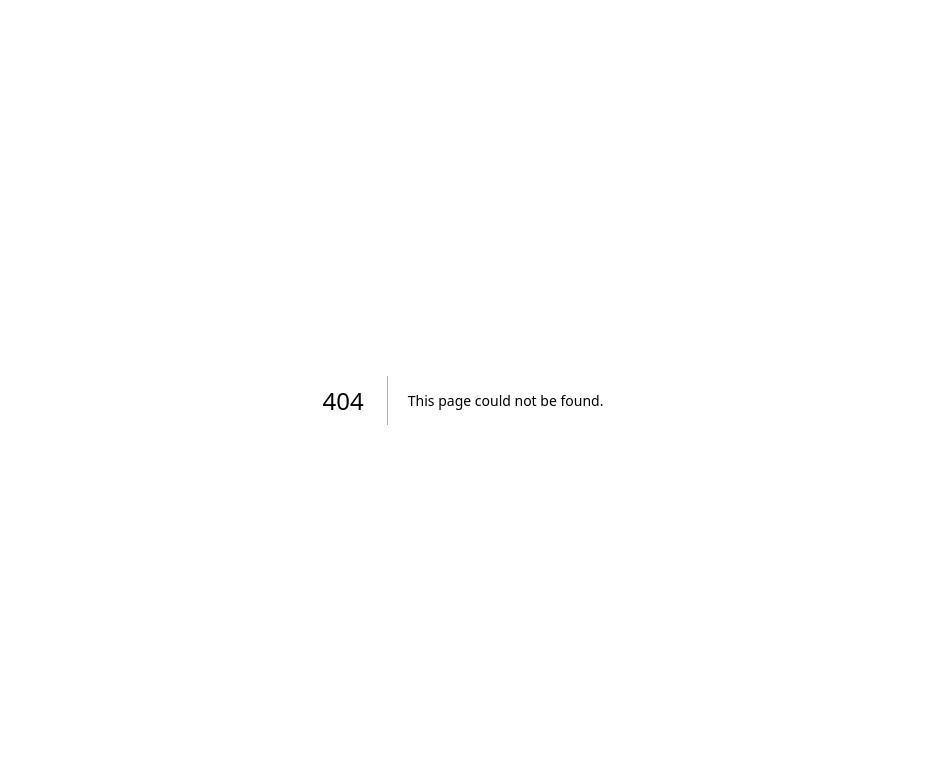
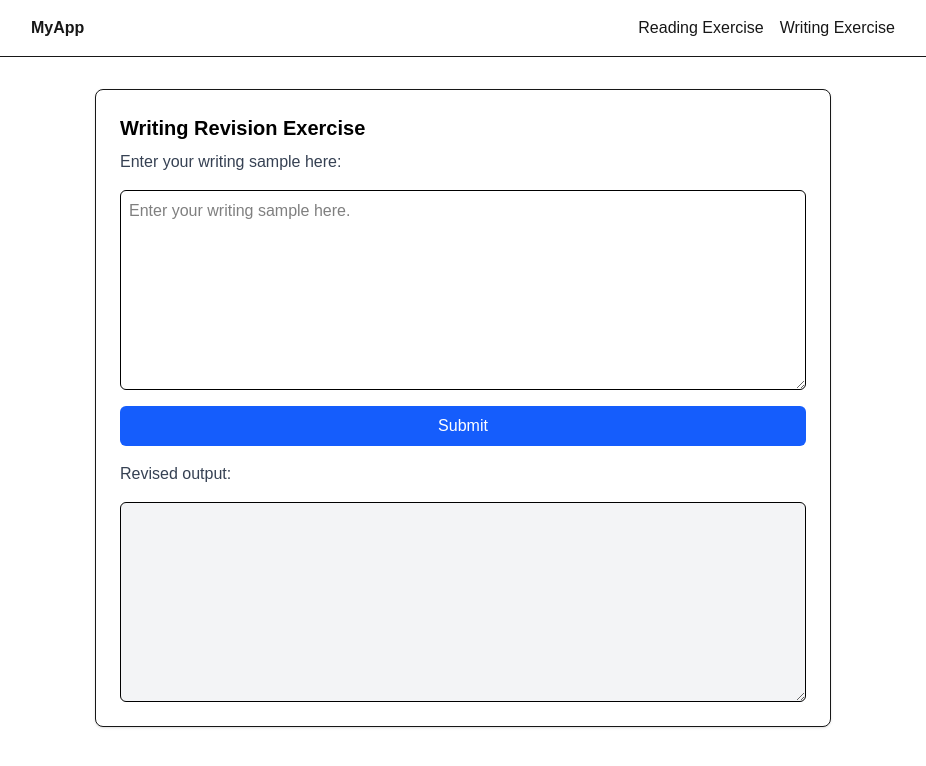
Before and after one commit to frankvj99/lingua-client, a Next.js app: page /writing-exercise in a window 1280 px wide. Before the commit this address had no page. Shown: the top 766 px of the page, without its empty margins (177-1103 px from the left). Built offline with nearby package versions, Linux system fonts and the light colour scheme.

Commit message:
Initial commit.

```diff
--- a/package.json
+++ b/package.json
@@ -9,6 +9,7 @@
     "lint": "eslint"
   },
   "dependencies": {
+    "@tanstack/react-query": "^5.99.0",
     "next": "16.2.4",
     "react": "19.2.4",
     "react-dom": "19.2.4"
--- /dev/null
+++ b/src/app/components/nav-bar.tsx
@@ -0,0 +1,22 @@
+import Link from "next/link";
+
+export default function NavBar() {
+  return (
+    <header className="border-b">
+      <nav className="max-w-4xl mx-auto flex items-center justify-between p-4">
+        <div className="font-bold">
+          <Link href="/">MyApp</Link>
+        </div>
+
+        <div className="flex gap-4">
+          <Link href="/" className="hover:underline">
+            Reading Exercise
+          </Link>
+          <Link href="/writing-exercise" className="hover:underline">
+            Writing Exercise
+          </Link>
+        </div>
+      </nav>
+    </header>
+  );
+}
--- /dev/null
+++ b/src/app/components/writing-exercise.tsx
@@ -0,0 +1,74 @@
+"use client";
+
+import { useState } from "react";
+import { useMutation } from "@tanstack/react-query";
+import { apiClient } from "@/app/lib/api-client";
+
+export default function WritingExercise() {
+  const [inputText, setInputText] = useState("");
+  const [revisionResult, setRevisionResult] = useState<string | null>(null);
+
+  const mutation = useMutation({
+    mutationFn: async (text: string) => {
+        const res = await apiClient.post<{ editedAndRevisedWritingSample: string }>(
+        "/Writing/EditAndReviseWritingSample",
+        {
+            writingSample: text,
+        }
+        );
+
+        return {
+            revisedText: res.editedAndRevisedWritingSample,
+        };
+    },
+
+    onSuccess: (data) => {
+        console.log("API RESPONSE:", data);
+        setRevisionResult(data.revisedText);
+    },
+  });
+
+  const submitForRevision = () => {
+    mutation.mutate(inputText);
+  };
+
+  return (
+    <div className="max-w-3xl mx-auto p-4">
+      <div className="border rounded-lg shadow-sm p-6 bg-white">
+        <h2 className="text-xl font-semibold mb-2 text-black">
+          Writing Revision Exercise
+        </h2>
+
+        <p className="text-gray-700">
+          Enter your writing sample here:
+        </p>
+
+        <div className="flex flex-col gap-4 mt-4">
+          <textarea
+            className="w-full border rounded-md p-2 min-h-[200px] focus:outline-none focus:ring-2 focus:ring-blue-500 text-black"
+            placeholder="Enter your writing sample here."
+            value={inputText}
+            onChange={(e) => setInputText(e.target.value)}
+          />
+
+          <button
+            onClick={submitForRevision}
+            disabled={mutation.isPending}
+            className="bg-blue-600 text-white px-4 py-2 rounded-md disabled:opacity-50"
+          >
+            {mutation.isPending ? "Processing..." : "Submit"}
+          </button>
+
+          <p className="text-gray-700">Revised output:</p>
+
+          <textarea
+            className="w-full border rounded-md p-2 min-h-[200px] bg-gray-100 text-black"
+            value={revisionResult ?? ""}
+            readOnly
+          />
+        </div>
+
+      </div>
+    </div>
+  );
+}
--- a/src/app/layout.tsx
+++ b/src/app/layout.tsx
@@ -1,6 +1,8 @@
 import type { Metadata } from "next";
 import { Geist, Geist_Mono } from "next/font/google";
 import "./globals.css";
+import Providers from "./providers";
+import NavBar from "./components/nav-bar";
 
 const geistSans = Geist({
   variable: "--font-geist-sans",
@@ -23,11 +25,17 @@ export default function RootLayout({
   children: React.ReactNode;
 }>) {
   return (
-    <html
-      lang="en"
+    <html lang="en"
       className={`${geistSans.variable} ${geistMono.variable} h-full antialiased`}
     >
-      <body className="min-h-full flex flex-col">{children}</body>
+      <body className="min-h-full flex flex-col">
+        <Providers>
+          <NavBar />
+            <main>
+              {children}
+            </main>
+        </Providers>
+      </body>
     </html>
   );
 }
--- /dev/null
+++ b/src/app/lib/api-client.ts
@@ -0,0 +1,28 @@
+const API_BASE_URL = "https://localhost:7253/api";
+
+async function request<T>(endpoint: string, options?: RequestInit): Promise<T> {
+  const res = await fetch(`${API_BASE_URL}${endpoint}`, {
+    headers: {
+      "Content-Type": "application/json",
+      ...(options?.headers || {}),
+    },
+    ...options,
+  });
+
+  if (!res.ok) {
+    const errorText = await res.text();
+    throw new Error(errorText || "API request failed");
+  }
+
+  return res.json();
+}
+
+export const apiClient = {
+  get: <T>(endpoint: string) => request<T>(endpoint, { method: "GET" }),
+
+  post: <T>(endpoint: string, body: unknown) =>
+    request<T>(endpoint, {
+      method: "POST",
+      body: JSON.stringify(body),
+    }),
+};
--- a/src/app/page.tsx
+++ b/src/app/page.tsx
@@ -1,65 +1,19 @@
-import Image from "next/image";
+import Link from "next/link";
 
 export default function Home() {
   return (
-    <div className="flex flex-col flex-1 items-center justify-center bg-zinc-50 font-sans dark:bg-black">
-      <main className="flex flex-1 w-full max-w-3xl flex-col items-center justify-between py-32 px-16 bg-white dark:bg-black sm:items-start">
-        <Image
-          className="dark:invert"
-          src="/next.svg"
-          alt="Next.js logo"
-          width={100}
-          height={20}
-          priority
-        />
-        <div className="flex flex-col items-center gap-6 text-center sm:items-start sm:text-left">
-          <h1 className="max-w-xs text-3xl font-semibold leading-10 tracking-tight text-black dark:text-zinc-50">
-            To get started, edit the page.tsx file.
-          </h1>
-          <p className="max-w-md text-lg leading-8 text-zinc-600 dark:text-zinc-400">
-            Looking for a starting point or more instructions? Head over to{" "}
-            <a
-              href="https://vercel.com/templates?framework=next.js&utm_source=create-next-app&utm_medium=appdir-template-tw&utm_campaign=create-next-app"
-              className="font-medium text-zinc-950 dark:text-zinc-50"
-            >
-              Templates
-            </a>{" "}
-            or the{" "}
-            <a
-              href="https://nextjs.org/learn?utm_source=create-next-app&utm_medium=appdir-template-tw&utm_campaign=create-next-app"
-              className="font-medium text-zinc-950 dark:text-zinc-50"
-            >
-              Learning
-            </a>{" "}
-            center.
-          </p>
-        </div>
-        <div className="flex flex-col gap-4 text-base font-medium sm:flex-row">
-          <a
-            className="flex h-12 w-full items-center justify-center gap-2 rounded-full bg-foreground px-5 text-background transition-colors hover:bg-[#383838] dark:hover:bg-[#ccc] md:w-[158px]"
-            href="https://vercel.com/new?utm_source=create-next-app&utm_medium=appdir-template-tw&utm_campaign=create-next-app"
-            target="_blank"
-            rel="noopener noreferrer"
-          >
-            <Image
-              className="dark:invert"
-              src="/vercel.svg"
-              alt="Vercel logomark"
-              width={16}
-              height={16}
-            />
-            Deploy Now
-          </a>
-          <a
-            className="flex h-12 w-full items-center justify-center rounded-full border border-solid border-black/[.08] px-5 transition-colors hover:border-transparent hover:bg-black/[.04] dark:border-white/[.145] dark:hover:bg-[#1a1a1a] md:w-[158px]"
-            href="https://nextjs.org/docs?utm_source=create-next-app&utm_medium=appdir-template-tw&utm_campaign=create-next-app"
-            target="_blank"
-            rel="noopener noreferrer"
-          >
-            Documentation
-          </a>
-        </div>
-      </main>
-    </div>
+    <main className="flex flex-1 items-center justify-center">
+      <div className="flex flex-col gap-4 text-center">
+        <h1 className="text-2xl font-bold">Home</h1>
+
+        <Link href="/" className="text-blue-600 underline">
+          Reading Exercise
+        </Link>
+
+        <Link href="/writing-exercise" className="text-blue-600 underline">
+          Writing Exercise
+        </Link>
+      </div>
+    </main>
   );
 }
--- /dev/null
+++ b/src/app/providers.tsx
@@ -0,0 +1,14 @@
+"use client";
+
+import { QueryClient, QueryClientProvider } from "@tanstack/react-query";
+import { ReactNode, useState } from "react";
+
+export default function Providers({ children }: { children: ReactNode }) {
+  const [queryClient] = useState(() => new QueryClient());
+
+  return (
+    <QueryClientProvider client={queryClient}>
+      {children}
+    </QueryClientProvider>
+  );
+}
--- /dev/null
+++ b/src/app/writing-exercise/page.tsx
@@ -0,0 +1,9 @@
+import WritingExercise from "@/app/components/writing-exercise";
+
+export default function WritingExercisePage() {
+  return (
+    <main className="p-4">
+      <WritingExercise />
+    </main>
+  );
+}
```
Also changed, not shown: 1 other file (tests, documents, lock files or other folders).
